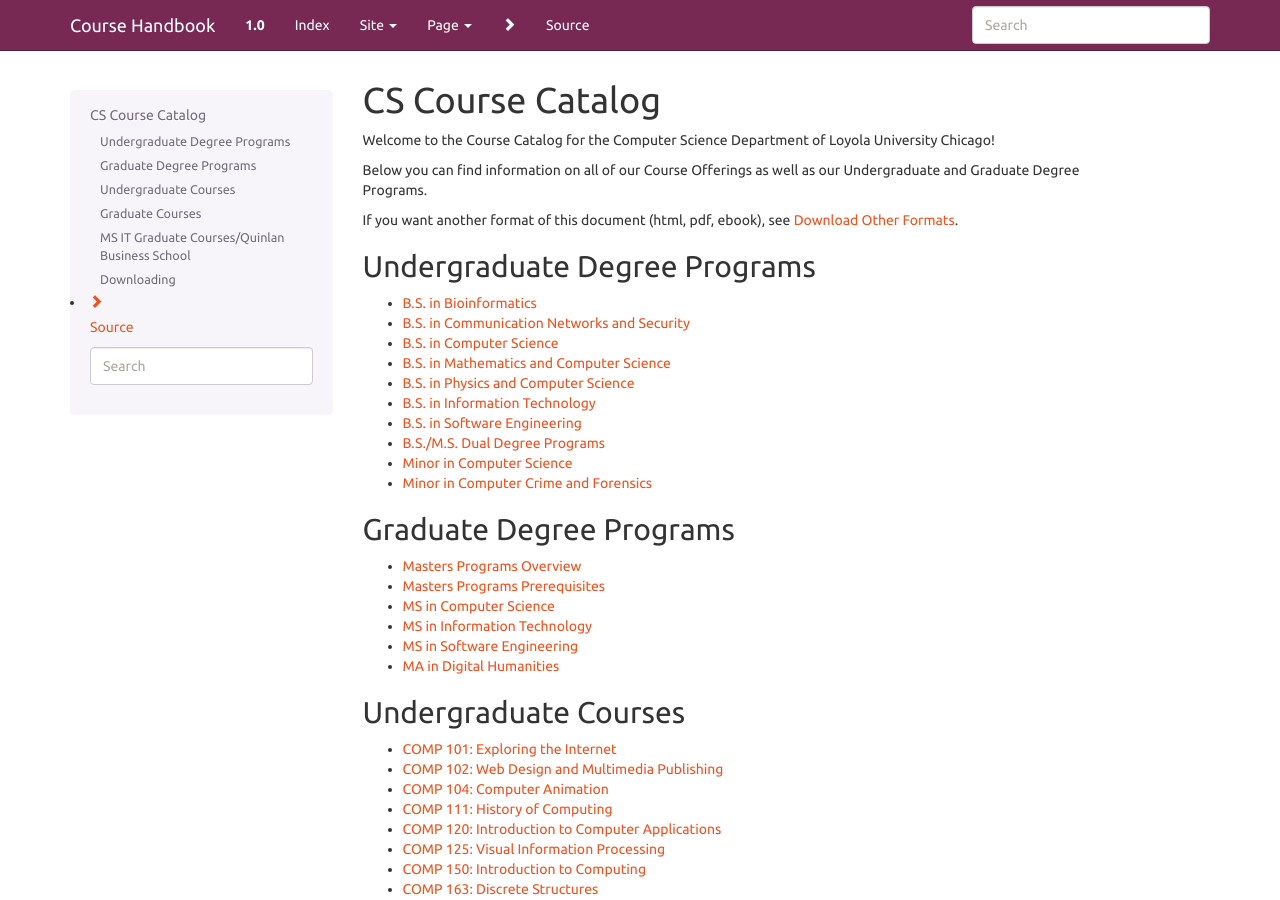
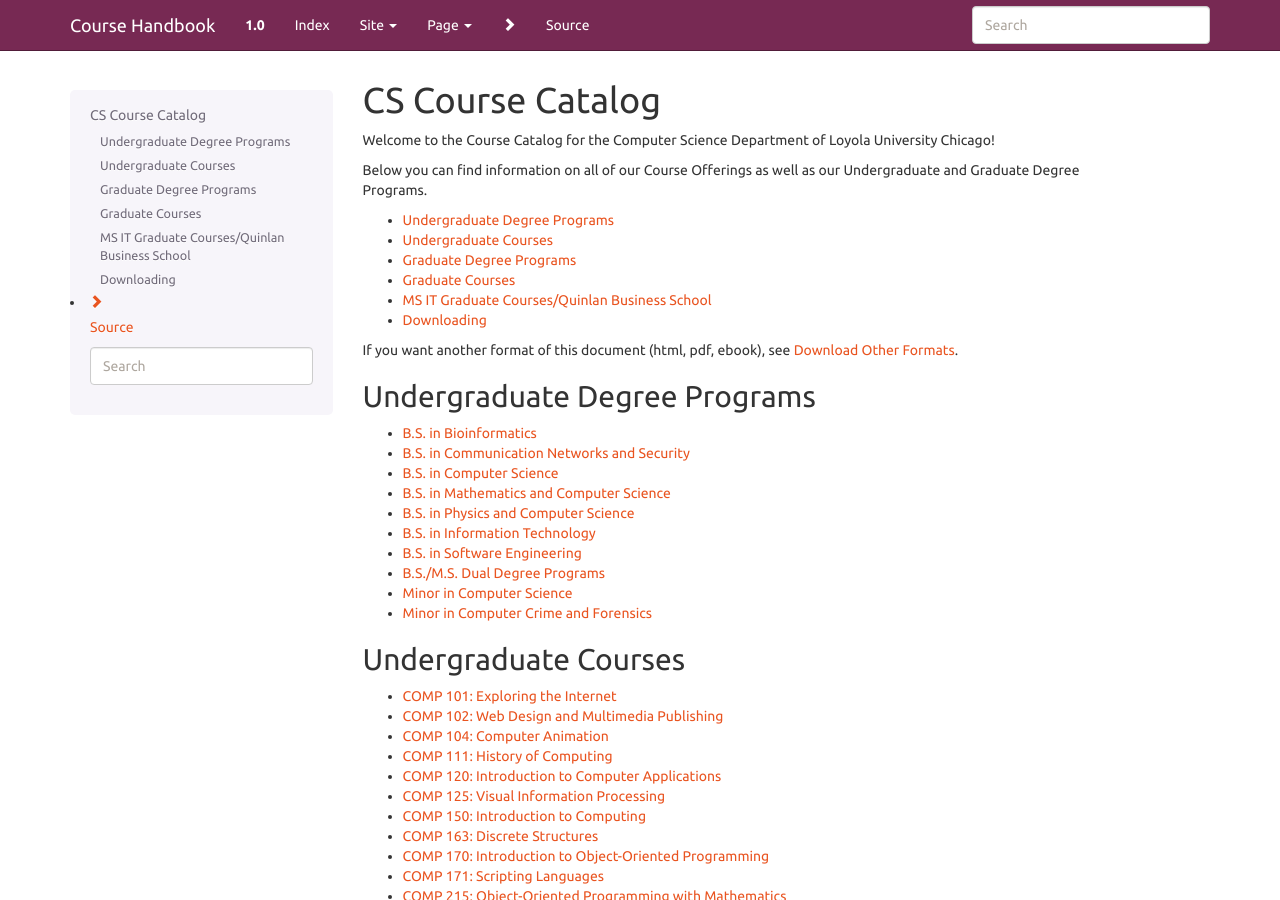
Before and after one commit to kyang5/coursedescriptions, a Sphinx documentation site: the page built from source/index.rst, in a window 1280 px wide and 900 px high. Built offline with Sphinx 7.4.7, drawn with Linux system fonts in a browser that asks for light colours; some of the changed text lies outside the part shown.

Commit message:
reordered table of contents and added links to each section

```diff
--- a/source/index.rst
+++ b/source/index.rst
@@ -7,8 +7,17 @@
 Below you can find information on all of our Course Offerings as well as our
 Undergraduate and Graduate Degree Programs.
 
+* :ref:`undergraduate-degree-programs`
+* :ref:`undergraduate-courses`
+* :ref:`graduate-degree-programs`
+* :ref:`graduate-courses`
+* :ref:`ms-it-graduate-courses/quinlan-business-school`
+* :ref:`downloading`
+
 If you want another format of this document (html, pdf, ebook),
 see :ref:`download_other_formats`.
+
+.. _undergraduate-degree-programs:
 
 Undergraduate Degree Programs
 --------------------------------
@@ -27,18 +36,7 @@
    minorcs
    minorccf
 
-Graduate Degree Programs
----------------------------
-
-.. toctree::
-   :maxdepth: 1
-
-   masters_overview
-   masters_prereqs
-   mscs
-   msit
-   msse
-   madh
+.. _undergraduate-courses:
 
 Undergraduate Courses
 --------------------------
@@ -113,6 +111,23 @@
    comp399
    isom349
 
+.. _graduate-degree-programs:
+
+Graduate Degree Programs
+---------------------------
+
+.. toctree::
+   :maxdepth: 1
+
+   masters_overview
+   masters_prereqs
+   mscs
+   msit
+   msse
+   madh
+
+.. _graduate-courses:
+
 Graduate Courses
 ----------------------------
 
@@ -163,6 +178,8 @@
    comp490
    comp499
 
+.. _ms-it-graduate-courses/quinlan-business-school:
+
 MS IT Graduate Courses/Quinlan Business School
 -------------------------------------------------
 
@@ -176,6 +193,8 @@
    csis794
    csis796
 
+.. _downloading:
+
 Downloading
 ----------------
 
```
